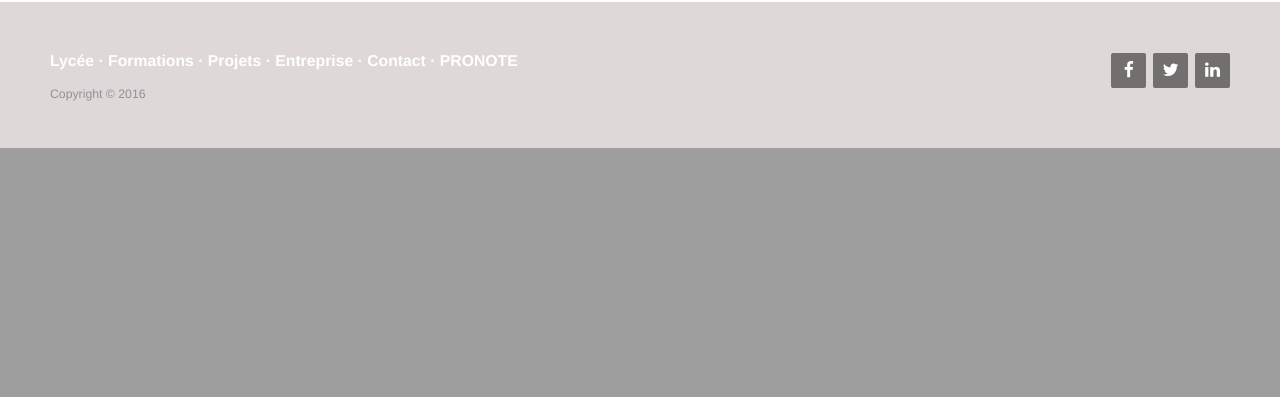
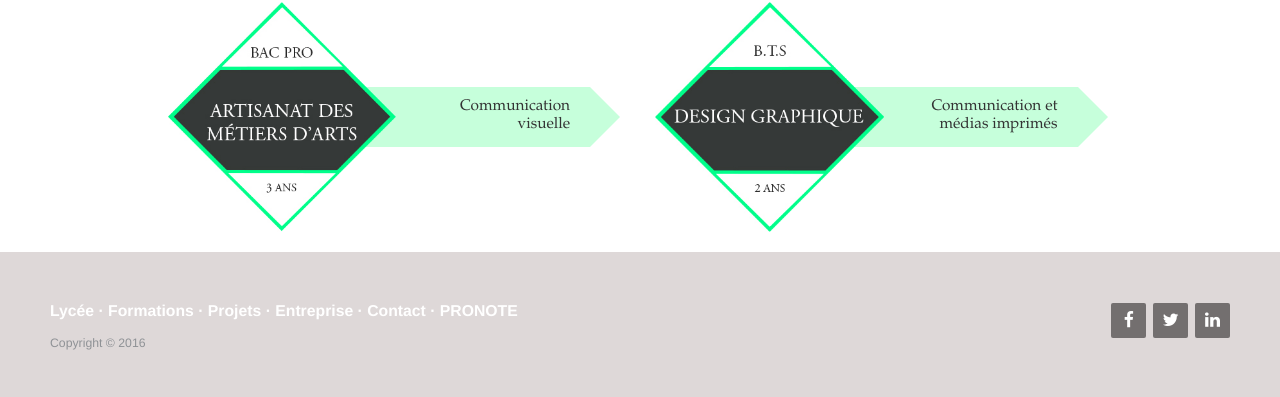
Before and after one commit to arthurleroux/Garamont, a PHP site: page /formations.php in a window 1280 px wide. Shown: the part 1036-1433 px from the top of the page. Before the commit the page ends 1184 px from the top, so only its background shows below. Run offline with PHP 8.4, Linux system fonts and the light colour scheme; some libraries are stand-ins or nearby versions.

Commit message:
pages toutes les formations

```diff
--- a/formations.php
+++ b/formations.php
@@ -14,7 +14,7 @@
                         <b class="toutes">Toutes les formations</b>
                     </a>
                 </li>
-                <li role="presentation">
+                <li role="presentation" class="col-md-2">
                     <a href="#ind_graph" aria-controls="ind_graph" role="tab" data-toggle="tab">
                        <span class="vert">
                            bac pro
@@ -59,28 +59,67 @@
                 <div role="tabpanel" class="tab-pane active" id="toutes">
                     <div class="row">
                         <div class="col-md-5 col-md-offset-1">
-                            <img class="losange" src="img/ind_grap.png" alt="">
+                            <a href=""><img class="losange" src="img/ind_grap.png" alt=""></a>
                             <div class="row">
-                                <div class="item item-1">
+                                <div class="item item-1 text-right padding-right">
+                                    <p>Façonnage industriel et routage</p>
                                 </div>
-                                <!--<div class="triangle">
-                                </div>-->
+                                <div class="triangle triangle-1">
+                                </div>
                             </div>
                             <div class="row">
-                                <div class="item item-2">
+                                <div class="item item-2 text-right padding-right">
+                                    <p>Production imprimée</p>
                                 </div>
-                                <!-- <div class="triangle">
-                                 </div>-->
+                                 <div class="triangle triangle-2">
+                                 </div>
                             </div>
                             <div class="row">
-                                <div class="item item-3">
+                                <div class="item item-3 text-right padding-right">
+                                    <p>Production graphique</p>
                                 </div>
-                                <!--<div class="triangle">
-                                </div>-->
+                                <div class="triangle triangle-3">
+                                </div>
                             </div>
                         </div>
                         <div class="col-md-5">
-
+                            <a href=""><img class="losange" src="img/com_graph.png" alt=""></a>
+                            <div class="row">
+                                <div class="item item-4 text-right padding-right">
+                                    <p><span>Études et réalisation de <br> produits imprimés</span></p>
+                                </div>
+                                <div class="triangle triangle-4">
+                                </div>
+                            </div>
+                            <div class="row">
+                                <div class="item item-5 text-right padding-right">
+                                    <p><span>Études et réalisation de <br> produits graphiques</span></p>
+                                </div>
+                                <div class="triangle triangle-5">
+                                </div>
+                            </div>
+                        </div>
+                    </div>
+                    <div class="row margin-top-20">
+                        <div class="col-md-5 col-md-offset-1">
+                            <a href=""><img class="losange" src="img/artisanat.png" alt=""></a>
+                            <div class="row">
+                                <div class="item item-2 text-right padding-right">
+                                    <p><span>Communication <br> visuelle</span></p>
+                                </div>
+                                <div class="triangle triangle-2">
+                                </div>
+                            </div>
+                        </div>
+                        <div class="col-md-5">
+                            <a href=""><img class="losange" src="img/design.png" alt=""></a>
+                            <div class="row">
+                                <div class="item item-2 text-right padding-right">
+                                    <p><span>Communication et <br> médias imprimés</span></p>
+                                </div>
+                                <div class="triangle triangle-2">
+                                </div>
+                            </div>
                         </div>
                     </div>
                 </div>
--- a/style/style.css
+++ b/style/style.css
@@ -985,13 +985,26 @@ footer .footer-right a:hover {
   font-size: 1.3em;
 }
 .formations .nav-tabs li .vert {
+  -webkit-transition: 0.3s;
+  -moz-transition: 0.3s;
+  -ms-transition: 0.3s;
+  -o-transition: 0.3s;
+  transition: 0.3s;
   font-size: 1.2em;
   color: #1fa17e;
 }
 .formations .nav-tabs li:hover a {
+  color: #1fa17e;
+}
+.formations .nav-tabs li:hover .vert {
   color: #000000;
 }
 .formations .nav-tabs li a {
+  -webkit-transition: 0.3s;
+  -moz-transition: 0.3s;
+  -ms-transition: 0.3s;
+  -o-transition: 0.3s;
+  transition: 0.3s;
   border-radius: 0;
   color: #000000;
 }
@@ -1015,24 +1028,35 @@ footer .footer-right a:hover {
   width: 50%;
 }
 .formations .tab-content .triangle {
-  width: 0;
-  height: 0;
+  position: absolute;
+  right: 20px;
   border-style: solid;
-  border-width: 50px 0 50px 86.6px;
+  border-width: 30px 0 30px 30px;
   border-color: transparent transparent transparent #c6ffdb;
 }
 .formations .tab-content .item {
   background-color: #c6ffdb;
-  right: 20%;
+  right: 50px;
   z-index: 1;
   position: absolute;
-  width: 53.5%;
+  width: 80%;
   height: 60px;
 }
-.formations .tab-content .item-1 {
+.formations .tab-content .item p {
+  line-height: 60px;
+  font-size: 1.1em;
+}
+.formations .tab-content .item p span {
+  vertical-align: middle;
+  display: inline-block;
+  line-height: 1.2;
+}
+.formations .tab-content .item-1,
+.formations .tab-content .triangle-1 {
   top: 1px;
 }
-.formations .tab-content .item-2 {
+.formations .tab-content .item-2,
+.formations .tab-content .triangle-2 {
   -webkit-transform: translate(0%, -50%);
   -moz-transform: translate(0%, -50%);
   -ms-transform: translate(0%, -50%);
@@ -1040,8 +1064,23 @@ footer .footer-right a:hover {
   transform: translate(0%, -50%);
   top: 50%;
 }
-.formations .tab-content .item-3 {
+.formations .tab-content .item-3,
+.formations .tab-content .triangle-3 {
   bottom: 1px;
+}
+.formations .tab-content .item-4,
+.formations .tab-content .triangle-4 {
+  top: 30px;
+}
+.formations .tab-content .item-5,
+.formations .tab-content .triangle-5 {
+  bottom: 30px;
+}
+.formations .tab-content .margin-top-20 {
+  margin-top: 20px;
+}
+.formations .tab-content .padding-right {
+  padding-right: 20px;
 }
 @media (max-width: 768px) {
   .formations .img-section {
--- a/style/style.less
+++ b/style/style.less
@@ -1092,15 +1092,28 @@ footer{
         font-size: 1.3em;
       }
       .vert {
+        -webkit-transition: 0.3s;
+        -moz-transition: 0.3s;
+        -ms-transition: 0.3s;
+        -o-transition: 0.3s;
+        transition: 0.3s;
         font-size: 1.2em;
         color: @vertMenu;
       }
       &:hover {
         a {
+          color: @vertMenu;
+        }
+        .vert {
           color: #000000;
         }
       }
       a {
+        -webkit-transition: 0.3s;
+        -moz-transition: 0.3s;
+        -ms-transition: 0.3s;
+        -o-transition: 0.3s;
+        transition: 0.3s;
         border-radius: 0;
         color: #000000;
         &:hover {
@@ -1127,24 +1140,33 @@ footer{
       width: 50%;
     }
     .triangle {
-      width: 0;
-      height: 0;
+      position: absolute;
+      right: 20px;
       border-style: solid;
-      border-width: 50px 0 50px 86.6px;
+      border-width: 30px 0 30px 30px;
       border-color: transparent transparent transparent rgb(198, 255, 219);
     }
     .item {
       background-color: rgb(198, 255, 219);
-      right: 20%;
+      right: 50px;
       z-index: 1;
       position: absolute;
-      width: 53.5%;
+      width: 80%;
       height: 60px;
-    }
-    .item-1 {
+      p {
+        line-height: 60px;
+        font-size: 1.1em;
+        span {
+          vertical-align:middle;
+          display:inline-block;
+          line-height:1.2;
+        }
+      }
+    }
+    .item-1, .triangle-1 {
       top: 1px;
     }
-    .item-2 {
+    .item-2, .triangle-2 {
       -webkit-transform: translate(0%, -50%);
       -moz-transform: translate(0%, -50%);
       -ms-transform: translate(0%, -50%);
@@ -1152,8 +1174,20 @@ footer{
       transform: translate(0%, -50%);
       top: 50%;
     }
-    .item-3 {
+    .item-3, .triangle-3 {
       bottom: 1px;
+    }
+    .item-4, .triangle-4 {
+      top: 30px;
+    }
+    .item-5, .triangle-5 {
+      bottom: 30px;
+    }
+    .margin-top-20 {
+      margin-top: 20px;
+    }
+    .padding-right {
+      padding-right: 20px;
     }
   }
 }
```
Also changed, not shown: img/artisanat.png (added), img/com_graph.png (added), img/design.png (added), img/ind_grap.png.
